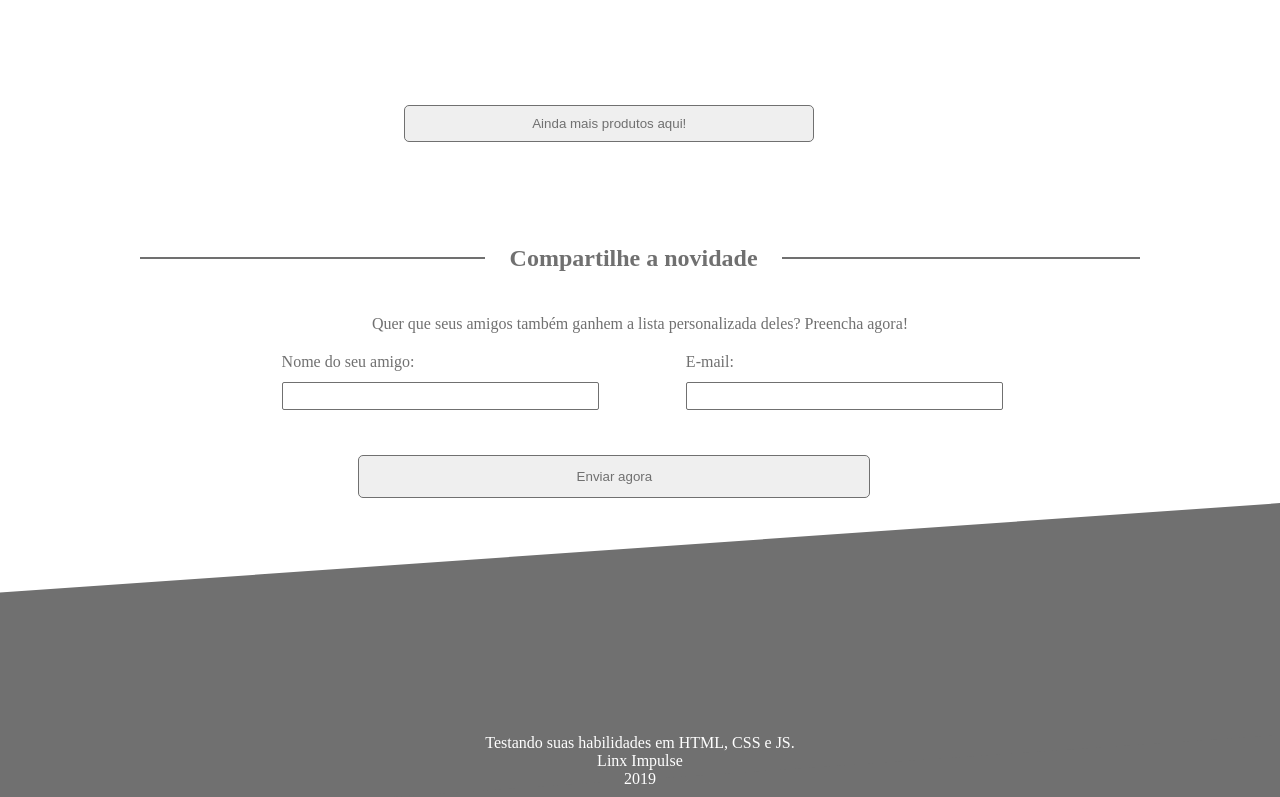
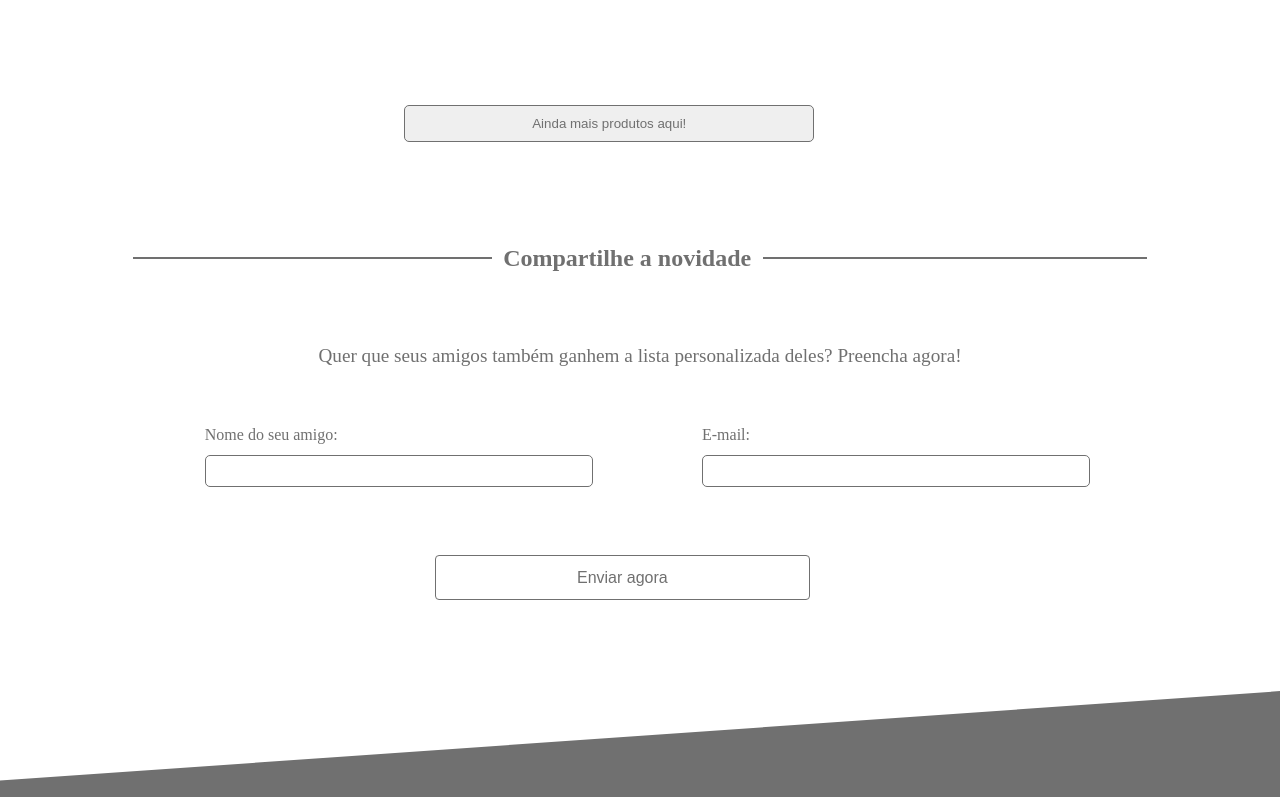
Before and after one commit to pedrovtof/landingPageFrontEnd, a plain HTML site: page index.html in a window 1280 px wide. Shown: the part 1021-1818 px from the top of the page. Drawn offline with Linux system fonts and the light colour scheme; no server answers.

Commit message:
Update - clean code

```diff
--- a/JavaScript/mainJs.js
+++ b/JavaScript/mainJs.js
@@ -14,7 +14,6 @@ function conectProduct() {
 }
 conectProduct()
 
-
 const htmlInsert = document.querySelector('.products-list') //cria lista para inserir produto
 
 function addProduct(data){ // se conexao der certo
@@ -25,9 +24,10 @@ function addProduct(data){ // se conexao der certo
         <img id="image" src="${APIResponse[i].image}" alt="item from supplier">
                     <h4 class="name-product">${APIResponse[i].name}</h4>
                     <p class="description-product">${APIResponse[i].description}</p>
-                    <p class="value-product">De: ${APIResponse[i].oldPrice}</p>
-                    <p class="Value-descont">Por: ${APIResponse[i].price}</p>
-                    <p class="value-product-part">ou 2x de ${(APIResponse[i].price)/2}</p>
+                    <p class="value-product">De: R$${APIResponse[i].oldPrice}</p>
+                    <p class="Value-descont">Por: R$${APIResponse[i].price}</p>
+                    <p class="value-product-part">ou 2x de R$${Math.round((APIResponse[i].price)/2)}</p>
+                    <br>
                     <button class="buy-product">Comprar</button>
         </div>`
     }
--- a/Style/mainStyle.scss
+++ b/Style/mainStyle.scss
@@ -156,7 +156,7 @@ body{
                                     padding: 1.5%;
                                     border-radius: 100%;
                                     border: 0.1px solid var(--collorMain);
-                                    height: 8px;
+                                    height: 12px;
                                 }
 
                                 .subscribe-form-button{
@@ -264,6 +264,7 @@ body{
                     margin: var(--productSize);
                     color: var(--collorMain);
                     font-weight: bold;
+                    font-size: 1.2em;
                 }
 
                 .value-product-part{
@@ -301,19 +302,20 @@ body{
         }
 
         .container-news-share{
+
             .container-news-intro{
                 display: inline-flex;
                 justify-content: space-around;
                 width: 100%;
+                margin-bottom: 5%;
 
                 .container-news-intro-1{
                     box-sizing: border-box;
                     content: "";
                     border: 0.2px solid var(--collorMain);
-                    width: 27vw;
+                    width: 28vw;
                     height: 1px;
                 }
-
                 h2{
                     text-align: center;
                     position: relative;
@@ -321,102 +323,64 @@ body{
                     bottom: 12px;
                     margin: 0% 0.1% 1% 0.1%;
                 }
-
                 .container-news-intro-2{
                     box-sizing: border-box;
                     content: "";
                     border: 0.2px solid var(--collorMain);
-                    width: 28vw;
+                    width: 30vw;
                     height: 1px;
                 }
-
             }
 
             p{
                 text-align: center;
+                color: var(--collorMain);
                 display: block;
-                margin: 2% auto;
-                color: var(--collorMain);
+                margin-bottom: 2%;
+                font-size: 1.2em;
             }
 
-            form{
-                display: flex;
-                justify-content: left;
-                padding: 0px;
-                border: 0px solid black;
-                margin: 0px;
+            .news-form-share{
 
-                .news-form-share-first{
+                #news-subscribe{
+
+                    .news-form-share-list{
+                        list-style: none;
+                        display: inline-flex;
+                        justify-content: space-between;
+                        padding: 3vw 6vw;
+                        width: -webkit-fill-available;
+
+                        li{
+
+                            label{
                                 color: var(--collorMain);
-                    position: relative;
-                    margin-left: 15%;
-                    label{
-                        display: block;
-                        margin: 0% 0% -2% 0%;
+                                margin-bottom: 1%;
                             }
 
-                    .inputError2{
-                        margin-top: -2%;
-                        width: 170%;
-                        padding: 3%;
-                        margin-bottom: 1.3%;
-                        border-radius: 2px;
-                        border: 1.3px solid red;
+                            input{
+                                margin: 3% 0%;
+                                display: block;
+                                border: 1px solid var(--collorMain);
+                                width: 29vw;
+                                padding: 2%;
+                                border-radius: 5px;
                             }
-                    .name-friend{
-                        margin-top: -2%;
-                        width: 170%;
-                        padding: 3%;
-                        margin-bottom: 1.3%;
-                        border-radius: 2px;
-                        border: 1.3px solid var(--collorMain);
-                    }
-                }
-
-                .news-form-share-second{
-                    color: var(--collorMain);
-                    position: relative;
-                    margin-left: 22%;
-                    label{
-                        margin: 0% 0% -2% 0%;
-                        display: block;
-                    }
-
-                    .inputError2{
-                        margin-top: -2%;
-                        width: 170%;
-                        padding: 3%;
-                        margin-bottom: 1.3%;
-                        border-radius: 2px;
-                        border: 1.3px solid red;
-                    }
-
-                    .email-share{
-                        margin-top: -2%;
-                        width: 170%;
-                        padding: 3%;
-                        margin-bottom: 1.3%;
-                        border-radius: 2px;
-                        border: 1.3px solid var(--collorMain);
-                    }
-
                         }
 
                     }
 
                     .news-form-button{
-                flex-wrap: wrap;
-                display: block;
-                position: absolute;
-                left: 28%;
-                margin: 8% 0% 2% 0%;
                         text-align: center;
-                align-content: center;
-                border-radius: 5px;
+                        margin: 0% 30%;
+                        padding: 1vw 11vw;
+                        background-color: white;
+                        border: 1px solid var(--collorMain);
+                        font-size: 1em;
+                        border-radius: 4px;
                         color: var(--collorMain);
-                border:  1px solid var(--collorMain);
-                padding: 1%;
-                width: 40%;
+                    }
+                }
             }
 
         }
--- a/index.html
+++ b/index.html
@@ -51,10 +51,10 @@
                             <span id="span-add-form"></span>
                         </li>
                         <li>
-                            <input  class="subscribe-form-checkbox" type="button" name="sex" id="sex">
+                            <input  class="subscribe-form-checkbox" type="radio" name="sex" id="sex">
                              <label class="label-checkbox" for="sex">Masculino</label>
 
-                            <input class="subscribe-form-checkbox" type="button" name="sex" id="sex">
+                            <input class="subscribe-form-checkbox" type="radio" name="sex" id="sex">
                              <label class="label-checkbox" for="sex">Feminino</label>
 
                              <span id="span-add-form"></span>
@@ -100,19 +100,22 @@
             </div>
 
             <p>Quer que seus amigos também ganhem a lista personalizada deles? Preencha agora!</p>
+
             <div class="news-form-share">
                 <form action="#" id="news-subscribe" method="get">
-                    <div class="news-form-share-first">
-                        <label for="">Nome do seu amigo:</label><br>
-                        <input required pattern="[a-zA-Z\s]{4,50}"  id="name-friend" class="name-friend" type="text"><br>
-                        <span></span>
-                    </div>
-
-                    <div class="news-form-share-second">
-                        <label for="">E-mail:</label><br>
-                        <input required type="email" class="email-share" id="email-share">
-                        <span></span>
-                    </div>
+                    <ul class="news-form-share-list">
+                        <li class="first-share-form">
+                                <label for="">Nome do seu amigo:</label><br>
+                                <input required pattern="[a-zA-Z\s]{4,50}"  id="name-friend" class="name-friend" type="text"><br>
+                                <span></span>
+                        </li>
+                        <li class="second-share-form">
+                                <label for="">E-mail:</label><br>
+                                <input required type="email" class="email-share" id="email-share"><br>
+                                <span></span>
+                        </li>
+                    </ul>
+                    <br>
                     <button type="submit" class="news-form-button">Enviar agora</button>
                 </form>
 
```
Also changed, not shown: Style/mainStyle.css, 1 other file. Lines whose indentation alone changed are shown as unchanged.
